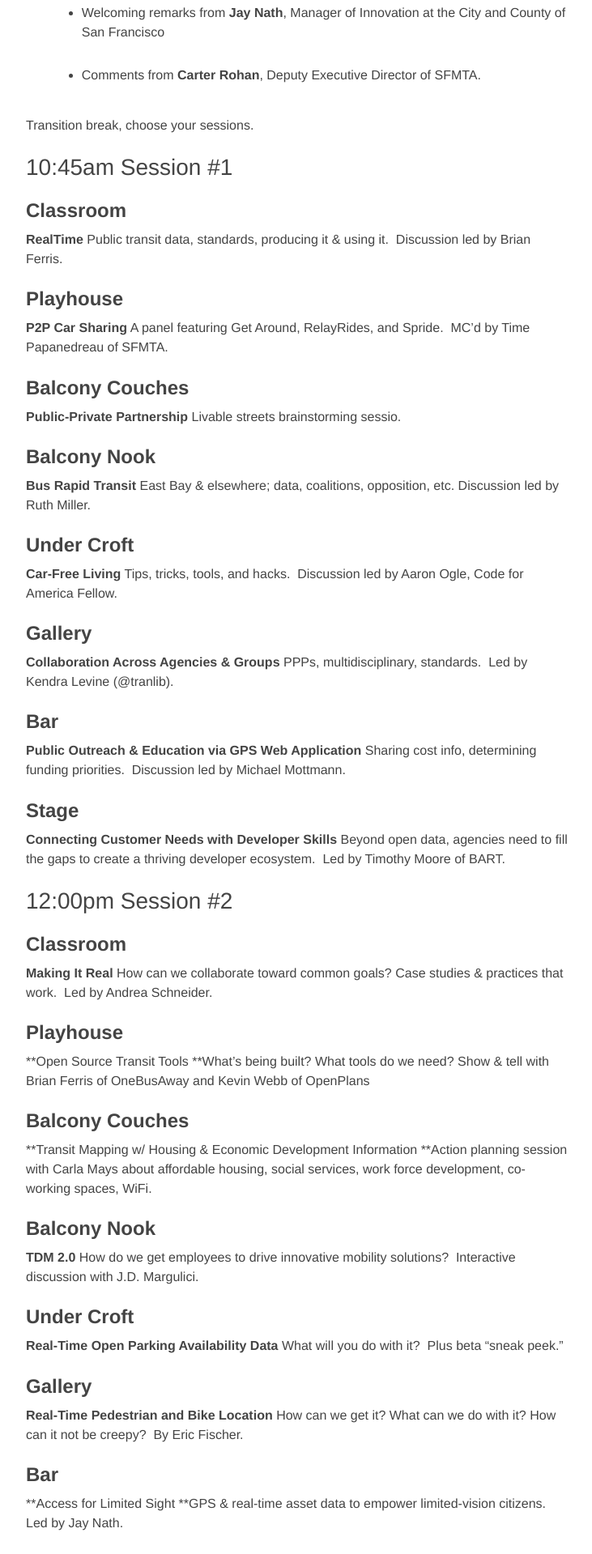
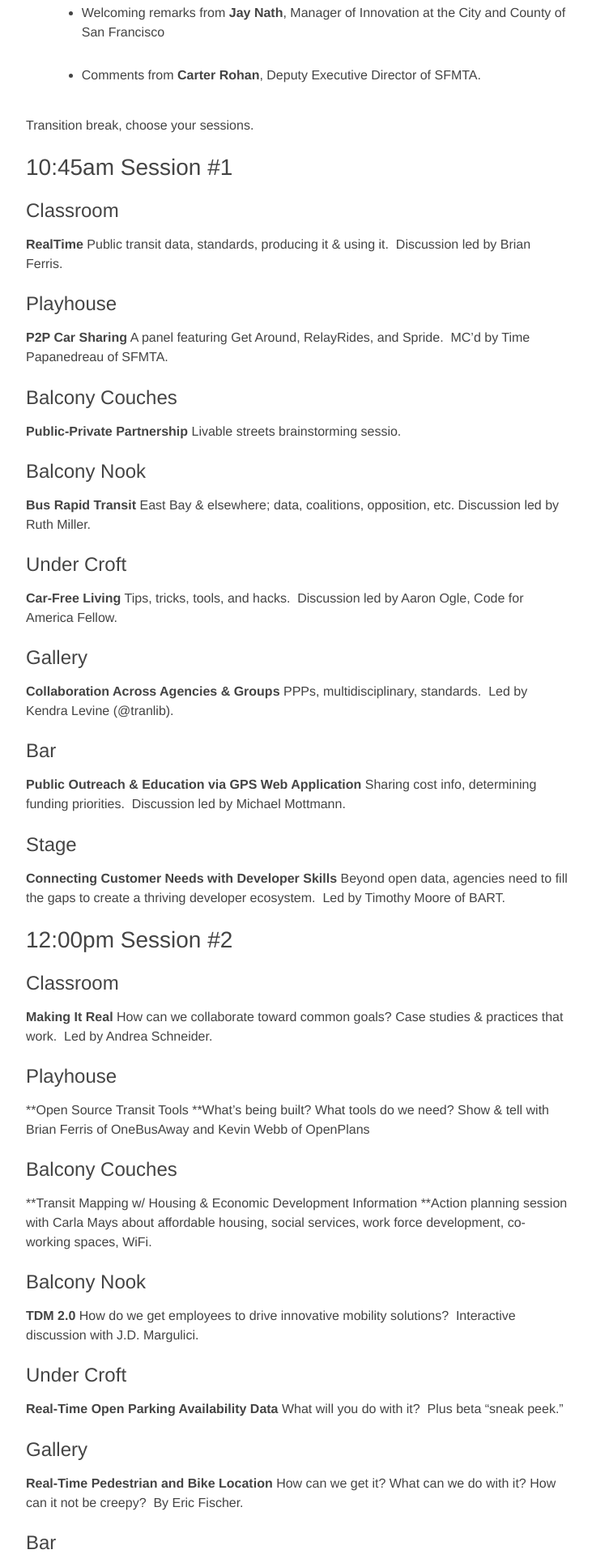
Before and after one commit to transpocamp/transportationcamp.org, a Jekyll site: the page built from events/west/index.markdown, in a window 1280 px wide. Shown: the part 1263-3182 px from the top of the page at 81% size, without its empty margins (272-1003 px from the left). Built offline with Jekyll 4.4.1, drawn with Linux system fonts in a browser that asks for light colours; nearby versions of some CDN libraries; Markdown is read by kramdown in place of the engine named in the settings.

Commit message:
Fix <h5> styling to be in line with <h4> but smaller

```diff
--- a/assets/css/style.css
+++ b/assets/css/style.css
@@ -16,7 +16,7 @@
 h2 { font-size: 2em; }
 h3 { font-size: 1.75em; }
 h4 { font-size: 1.75em; font-weight: normal; margin-bottom: 0.5em; }
-h5 { font-size: 1.5em; }
+h5 { font-size: 1.5em; font-weight: normal; margin-bottom: 0.5em; }
 h6 { font-size: 1.25em; text-transform: uppercase; }
 
 a:hover, a:active { outline: none; }
```
